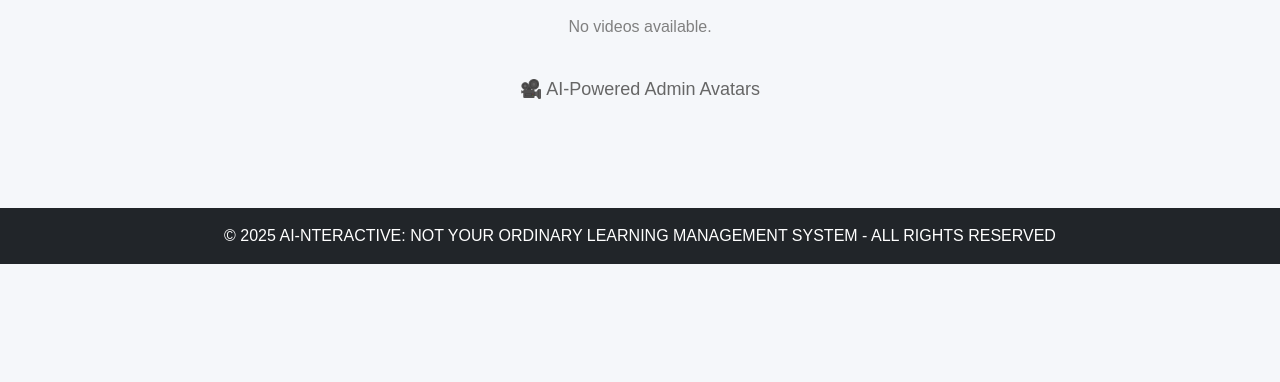
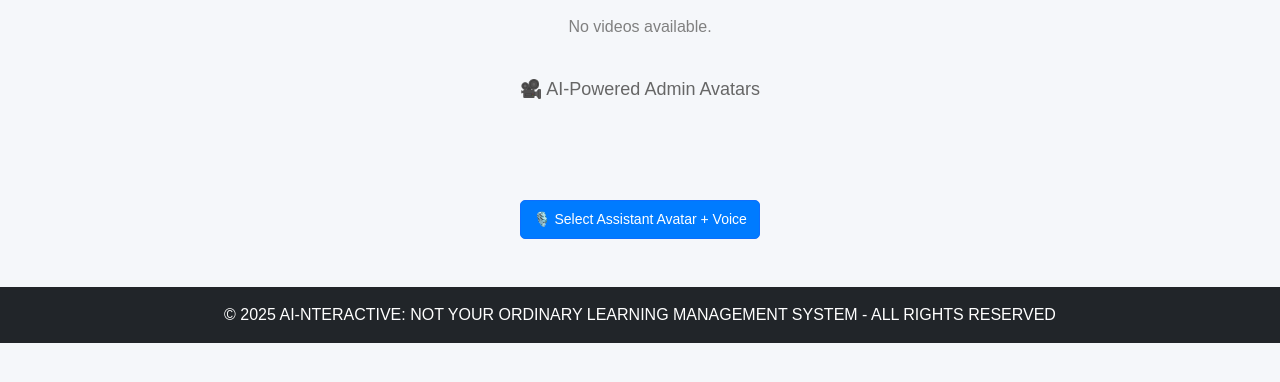
Before and after one commit to zcx73100/fyp-s1-25, a Flask app: page / in a window 1280 px wide. Shown: the part 154-536 px from the top of the page. Run offline with Flask 3, Linux system fonts and the light colour scheme; data that the repository does not hold is empty; some libraries are stand-ins or nearby versions.

Commit message:
Update homepage.html

```diff
--- a/FYP25S109/templates/homepage.html
+++ b/FYP25S109/templates/homepage.html
@@ -46,6 +46,12 @@
         {% endif %}
     </div>
     {% endfor %}
+</div>
+
+<div class="text-center my-4">
+  <a href="/select_avatar" class="btn btn-primary btn-lg">
+    🎙️ Select Assistant Avatar + Voice
+  </a>
 </div>
 
 <!-- ✅ Classroom Section -->
```
